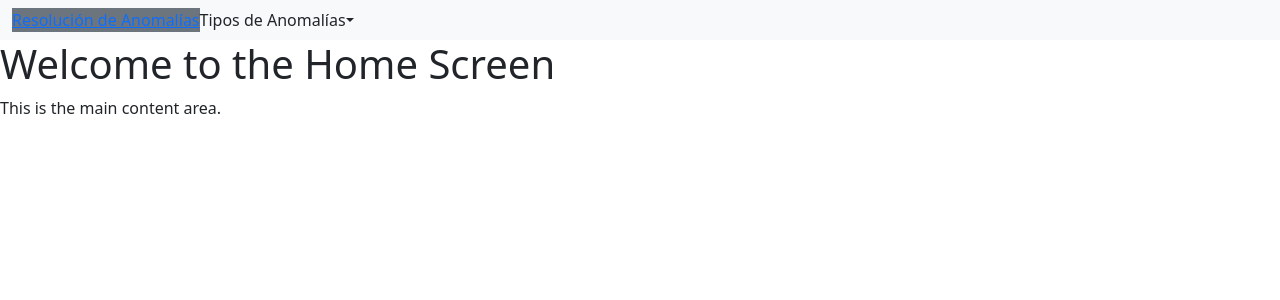
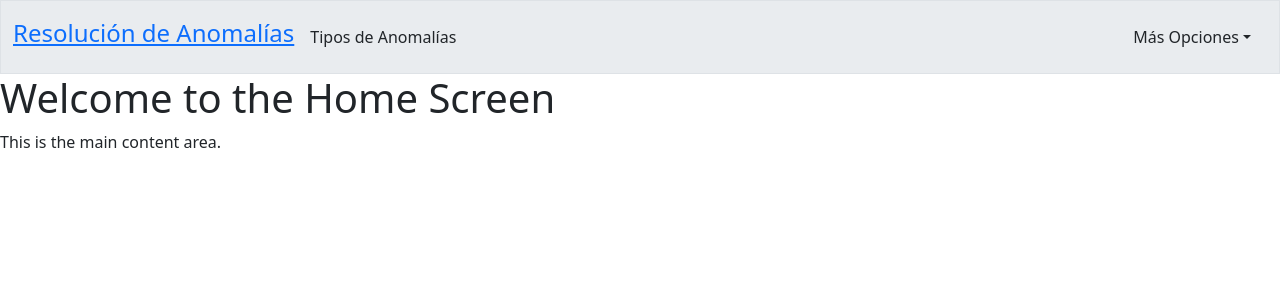
Before and after one commit to tomasinoalvaro48/DSWTP_FrontEnd, a React (Vite) app: page / in a window 1280 px wide. Shown: the top 300 px of the page. Built offline with nearby package versions, Linux system fonts and the light colour scheme.

Commit message:
mas lindo

```diff
--- a/src/components/TipoAnomalia/ShowTiposAnomalias.tsx
+++ b/src/components/TipoAnomalia/ShowTiposAnomalias.tsx
@@ -11,8 +11,8 @@ export function ShowTiposAnomalias() {
   return (
     <div className="ShowTiposAnomalias">
       <h1>Tipos de Anomalias</h1>
-      <Table striped bordered hover>
-        <thead className="table-dark">
+      <Table className="table table-bordered ">
+        <thead className="table-secondary text-center">
           <tr>
             <th>Id</th>
             <th>Nombre</th>
@@ -20,13 +20,18 @@ export function ShowTiposAnomalias() {
             <th>Acción</th>
           </tr>
         </thead>
-        <tbody>
-          {data?.map((unTipo) => (
+        <tbody className="">
+          {data.length === 0 ? (
+            <tr>
+              <th>No hay entidades cargadas</th>
+            </tr>
+          ) : (
+            data?.map((unTipo) => (
               <tr key={unTipo.id}>
                 <th>{unTipo.id}</th>
                 <th>{unTipo.nombre_tipo_anomalia}</th>
                 <th>{'Nivel ' + unTipo.dificultad_tipo_anomalia}</th>
-              <th>
+                <th className="fit-content text-center">
                   <Link
                     to={`/update-tipo-anomalia/${unTipo.id}`}
                     className="btn btn-sm btn-primary me-2"
@@ -40,7 +45,8 @@ export function ShowTiposAnomalias() {
                   />
                 </th>
               </tr>
-          ))}
+            ))
+          )}
         </tbody>
       </Table>
       {loading && <div>Cargando...</div>}
--- a/src/navigation/MainNavbar.tsx
+++ b/src/navigation/MainNavbar.tsx
@@ -4,19 +4,23 @@ import { NavLink } from 'react-router'
 export function MainNavbar() {
   return (
     <>
-      <Navbar expand="lg" className="bg-body-tertiary">
+      <Navbar expand="lg" className="bg-body-secondary border">
         <Container fluid className="align-items-center">
           <NavLink to="/">
-            <div className="bg-secondary" id="navbarBrand">
+            <h4 className="" id="navbarBrand">
               Resolución de Anomalías
-            </div>
+            </h4>
           </NavLink>
           <Navbar.Toggle aria-controls="basic-navbar-nav" />
           <Navbar.Collapse id="basic-navbar-nav">
-            <NavLink to="/show-tipo-anomalia" className="nav-link">
+            <NavLink to="/show-tipo-anomalia" className="nav-link m-3 p-0">
               <div className="navbarOptionTipos">Tipos de Anomalías</div>
             </NavLink>
-            <NavDropdown title="" id="nav-dropdown">
+            <NavDropdown
+              title="Más Opciones"
+              id="nav-dropdown"
+              className="ms-auto m-3"
+            >
               <NavDropdown.Item href="#action/3.1">
                 Configuración
               </NavDropdown.Item>
```
Lines whose indentation alone changed are shown as unchanged.
